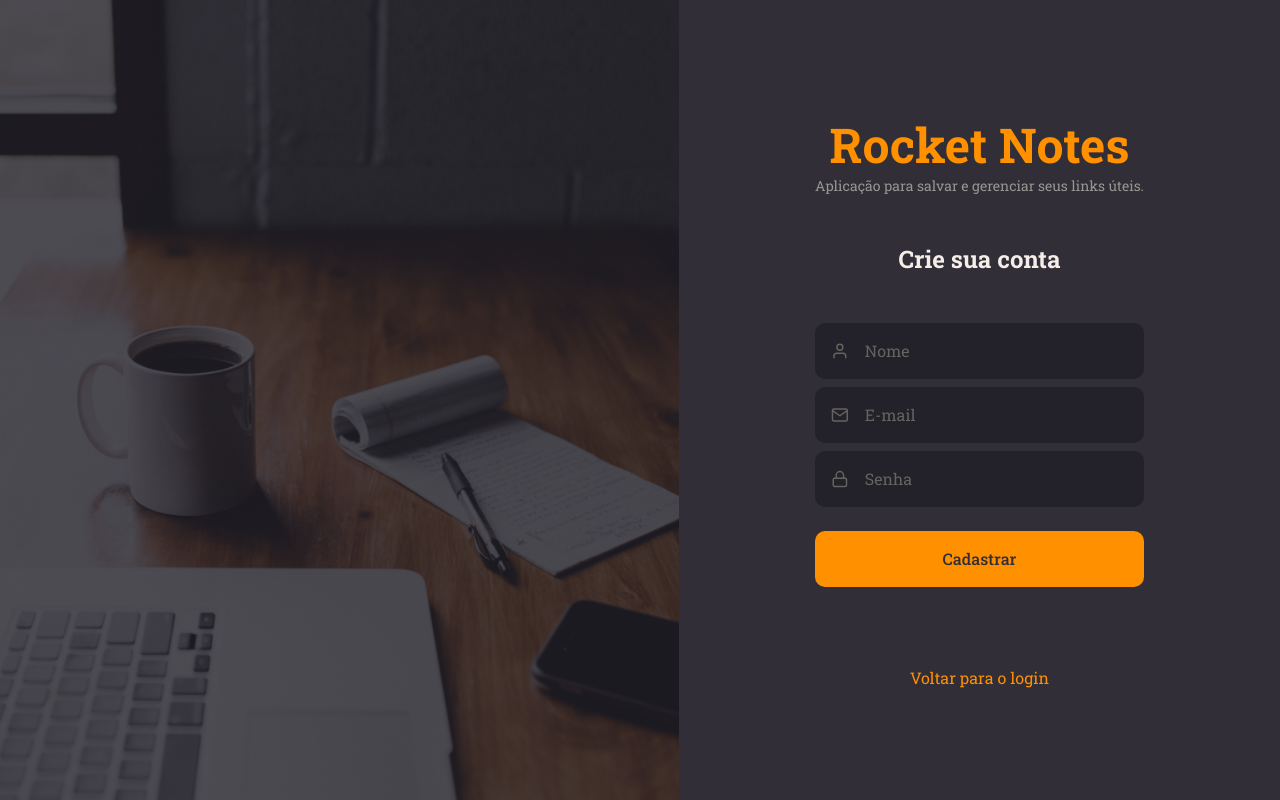
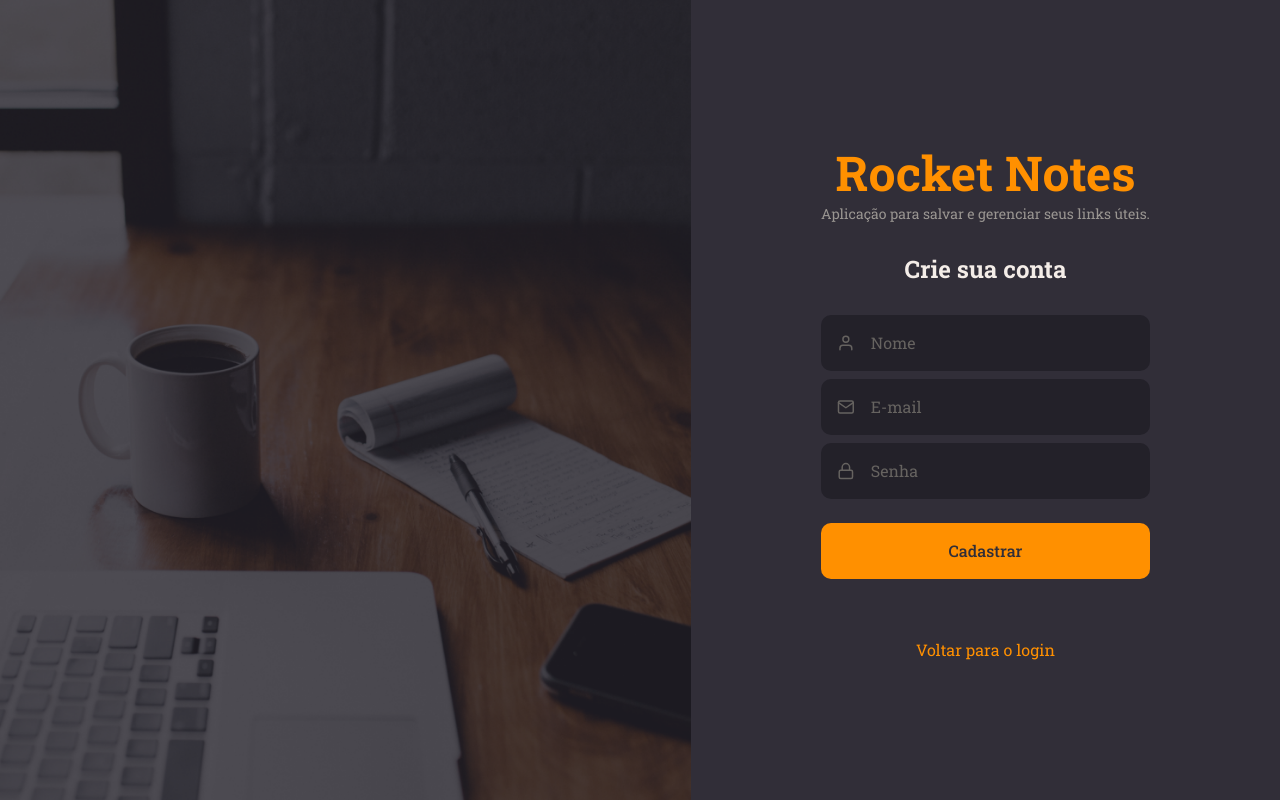
Before and after one commit to viniciuspra/RocketNotes, a React (Vite) app: page /register in a window 1280 px wide. Built offline with nearby package versions, Linux system fonts and the light colour scheme.

Commit message:
Update styles.js

```diff
--- a/src/pages/Signup/styles.js
+++ b/src/pages/Signup/styles.js
@@ -9,7 +9,8 @@ export const Container = styled.div`
 `;
 
 export const Form = styled.form`
-  padding: 20px 136px;
+  height: 100vh;
+  padding: 20px 130px;
 
   display: flex;
   flex-direction: column;
@@ -25,7 +26,7 @@ export const Form = styled.form`
 
   > h2 {
     font-size: 24px;
-    margin: 48px 0;
+    margin: 30px 0;
   }
 
   > p {
@@ -34,7 +35,7 @@ export const Form = styled.form`
   }
 
   > a {
-    margin-top: 80px;
+    margin-top: 60px;
     color: ${({ theme }) => theme.COLORS.ORANGE};
   }
 `;
```
